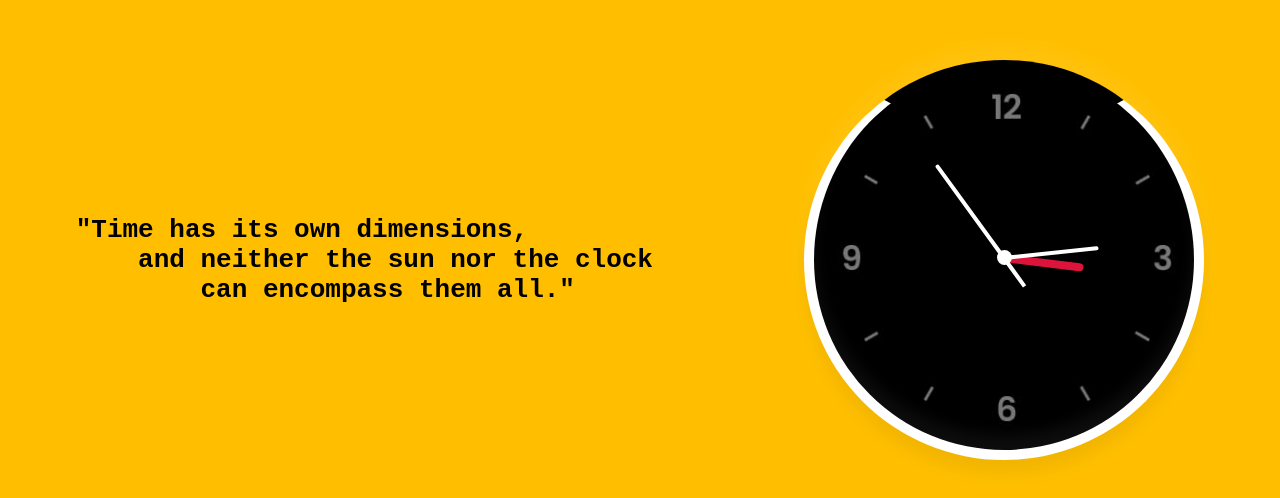
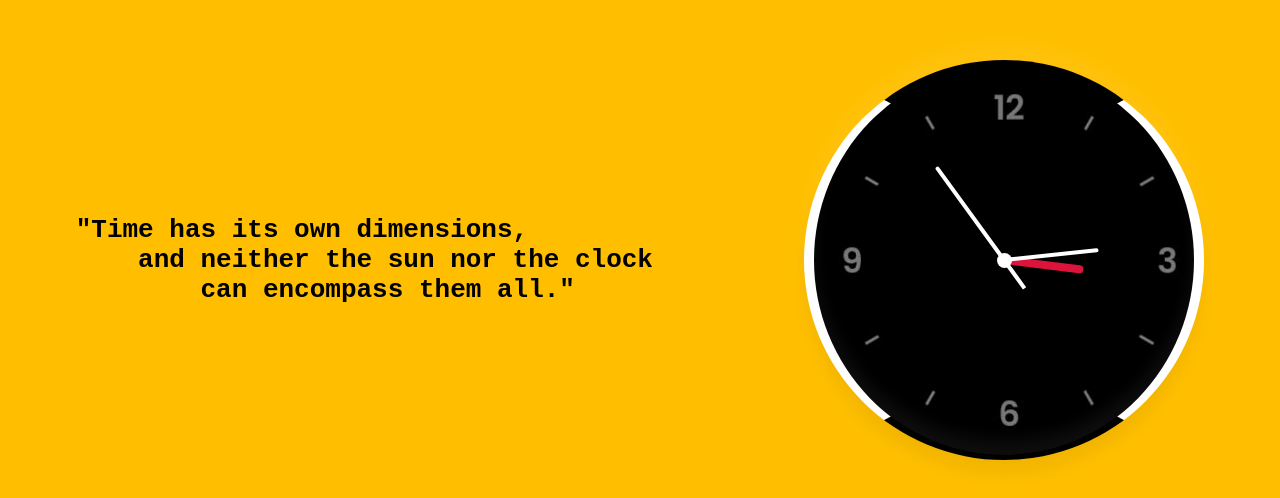
Before and after one commit to SagaMB/Clock-in-js, a plain HTML site: page index.html in a window 1280 px wide. Shown: the part 140-638 px from the top of the page. Drawn offline with Linux system fonts and the light colour scheme.

Commit message:
Update style.css

```diff
--- a/style.css
+++ b/style.css
@@ -22,6 +22,7 @@ body{
     background-size: cover;
     border: 10px solid #ffffff;
     border-top: 5px solid #000000;
+    border-bottom: 5px solid #000000;
     border-radius: 50%;
     box-shadow: 0 -15px 15px rgba(255, 255, 255, 0.05),
                 inset 0 -15px 15px rgba(255, 255, 255, 0.05),
```
